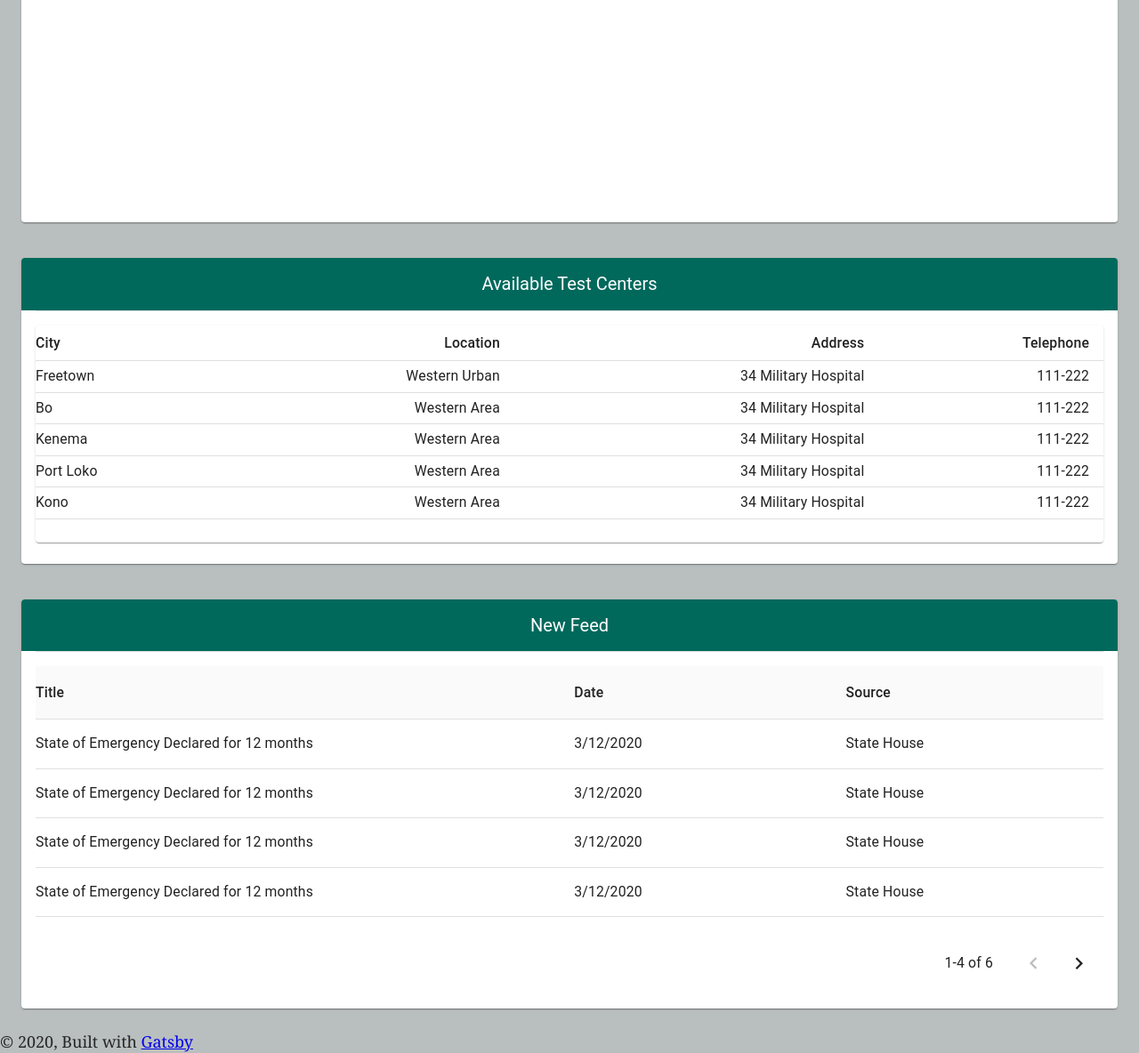
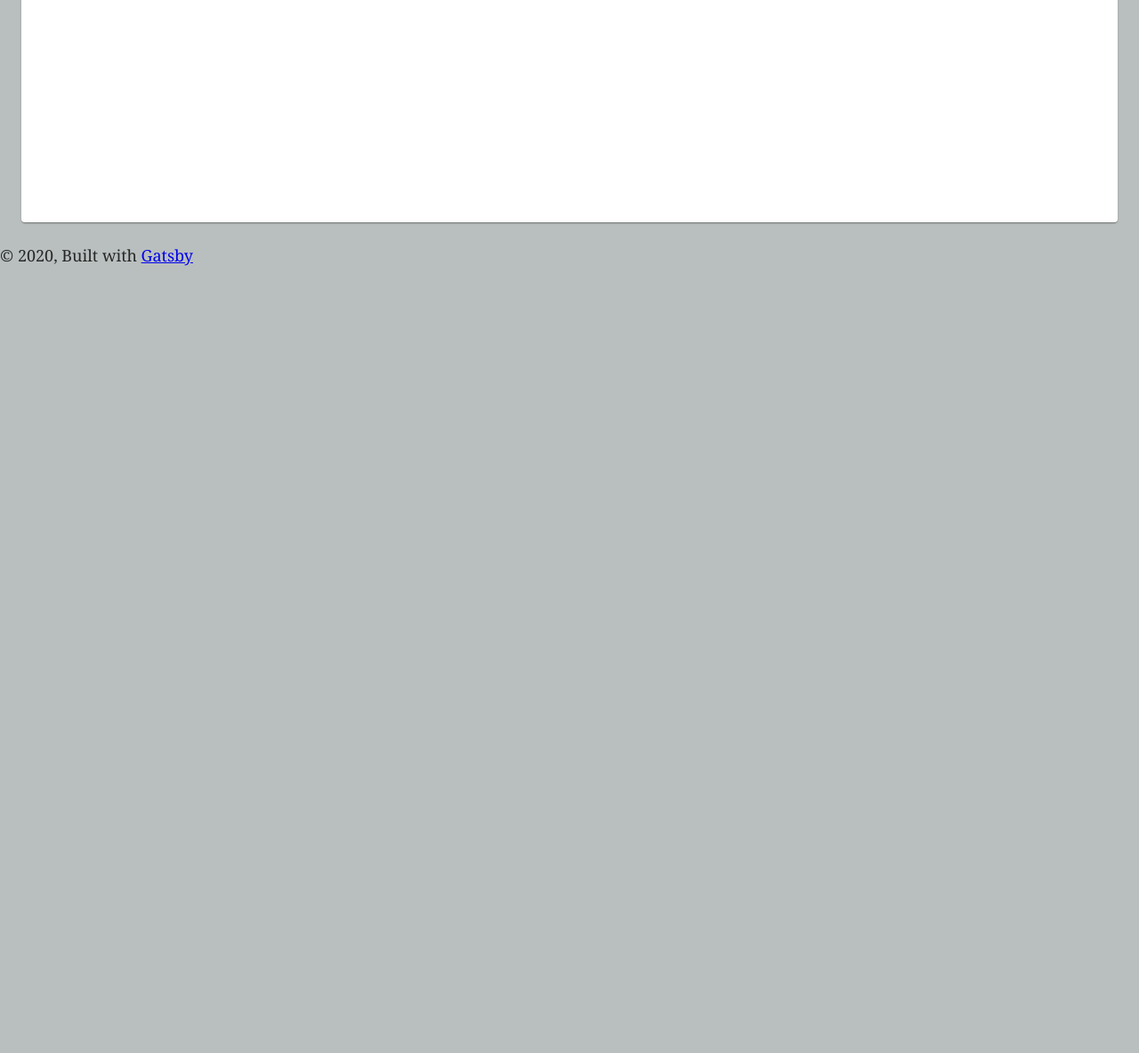
Before and after one commit to ernestkamara/covid-19-sl, a Gatsby site: page / in a window 1280 px wide. Shown: the part 670-1854 px from the top of the page at 89% size. After the commit the page ends 970 px from the top, so only its background shows below. Built offline with nearby package versions, Linux system fonts and the light colour scheme; Gatsby itself is replaced by a stand-in of ours; some packages are replaced by stand-ins of ours; no server answers; the database is empty.

Commit message:
comment out news feed and testing location

```diff
--- a/src/pages/index.js
+++ b/src/pages/index.js
@@ -60,7 +60,7 @@ const IndexPage = () => {
           <Map />
         </Box>
       </Box>
-      <Box
+      {/* <Box
         display="flex"
         flexDirection={matches ? "row" : "column"}
         p={1}
@@ -71,8 +71,8 @@ const IndexPage = () => {
             title={"Available Test Centers"}
           />
         </Box>
-      </Box>
-      <Box
+      </Box> */}
+      {/* <Box
         display="flex"
         flexDirection={matches ? "row" : "column"}
         p={1}
@@ -81,7 +81,7 @@ const IndexPage = () => {
         <Box flexGrow={1} p={1}>
           <NewsFeed />
         </Box>
-      </Box>
+      </Box> */}
     </Layout>
   )
 }
```
